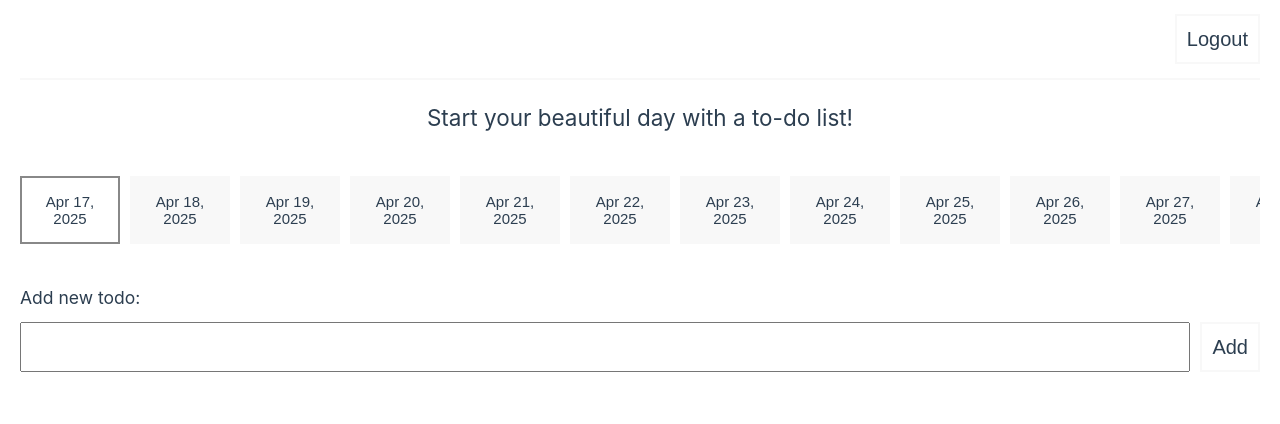
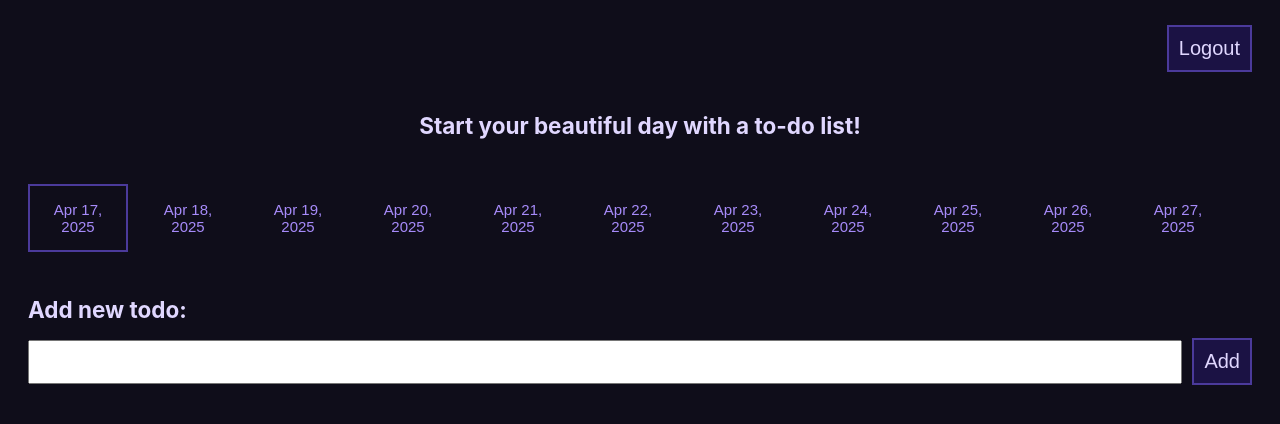
Before and after one commit to amgod1/vue-todo, a Vue app: page /1/todos in a window 1280 px wide. Shown: the top 424 px of the page. Built offline with nearby package versions, Linux system fonts and the light colour scheme; no server answers; the database is empty; sample sign-in values are in the browser's storage.

Commit message:
fix: toast issue, styles classes only and app theme update

```diff
--- a/src/assets/base.css
+++ b/src/assets/base.css
@@ -1,56 +1,35 @@
 /* color palette from <https://github.com/vuejs/theme> */
 :root {
-  --vt-c-white: #ffffff;
-  --vt-c-white-soft: #f8f8f8;
-  --vt-c-white-mute: #f2f2f2;
+  --color-background: #0f0d1a;
+  --color-text: #e0d7ff;
 
-  --vt-c-black: #181818;
-  --vt-c-black-soft: #222222;
-  --vt-c-black-mute: #282828;
+  --color-button-bg: #1b1244;
+  --color-button-text: #a78bfa;
+  --color-button-border: #4b3a9b;
 
-  --vt-c-indigo: #2c3e50;
+  --color-button-hover-bg: #2a1d67;
+  --color-button-hover-text: #ffffff;
 
-  --vt-c-divider-light-1: rgba(60, 60, 60, 0.29);
-  --vt-c-divider-light-2: rgba(60, 60, 60, 0.12);
-  --vt-c-divider-dark-1: rgba(84, 84, 84, 0.65);
-  --vt-c-divider-dark-2: rgba(84, 84, 84, 0.48);
+  --scrollbar-thumb: #3e3366;
+  --scrollbar-thumb-hover: #5a4a94;
+  --scrollbar-track: #1a162e;
 
-  --vt-c-text-light-1: var(--vt-c-indigo);
-  --vt-c-text-light-2: rgba(60, 60, 60, 0.66);
-  --vt-c-text-dark-1: var(--vt-c-white);
-  --vt-c-text-dark-2: rgba(235, 235, 235, 0.64);
+  --toast-success-border: #2ecc71;
+  --toast-success-bg: #1e2f27;
+  --toast-success-text: #a9f5c5;
+
+  --toast-error-border: #e74c3c;
+  --toast-error-bg: #2c1f1e;
+  --toast-error-text: #f5a9a9;
+
+  --toast-undo-btn-bg: transparent;
+  --toast-undo-btn-text: #a9f5c5;
+  --toast-undo-btn-border: 1px solid #2ecc71;
+  --toast-undo-btn-hover-bg: #2ecc71;
+  --toast-undo-btn-hover-text: #0d1f15;
 }
 
-/* semantic color variables for this project */
-:root {
-  --color-background: var(--vt-c-white);
-  --color-background-soft: var(--vt-c-white-soft);
-  --color-background-mute: var(--vt-c-white-mute);
-
-  --color-border: var(--vt-c-divider-light-2);
-  --color-border-hover: var(--vt-c-divider-light-1);
-
-  --color-heading: var(--vt-c-text-light-1);
-  --color-text: var(--vt-c-text-light-1);
-
-  --section-gap: 160px;
-}
-
-@media (prefers-color-scheme: dark) {
-  :root {
-    --color-background: var(--vt-c-black);
-    --color-background-soft: var(--vt-c-black-soft);
-    --color-background-mute: var(--vt-c-black-mute);
-
-    --color-border: var(--vt-c-divider-dark-2);
-    --color-border-hover: var(--vt-c-divider-dark-1);
-
-    --color-heading: var(--vt-c-text-dark-1);
-    --color-text: var(--vt-c-text-dark-2);
-  }
-}
-
-*,
+*/ *,
 *::before,
 *::after {
   box-sizing: border-box;
@@ -84,3 +63,13 @@ body {
   -webkit-font-smoothing: antialiased;
   -moz-osx-font-smoothing: grayscale;
 }
+
+p,
+h1,
+h2,
+h3,
+h4,
+h5,
+h6 {
+  margin: 0;
+}
--- a/src/components/AddTodo.vue
+++ b/src/components/AddTodo.vue
@@ -19,8 +19,8 @@ const handleClick = () => {
 
 <template>
   <section>
-    <h3>Add new todo:</h3>
-    <div>
+    <h2>Add new todo:</h2>
+    <div class="input-wrapper">
       <StyledInput :modelValue="modelValue" @update:modelValue="updateInput" class="add-input" />
       <StyledButton @click="handleClick">Add</StyledButton>
     </div>
@@ -28,7 +28,7 @@ const handleClick = () => {
 </template>
 
 <style scoped>
-section div {
+.input-wrapper {
   display: flex;
   justify-content: space-between;
   align-items: center;
@@ -37,6 +37,5 @@ section div {
 
 .add-input {
   width: 100%;
-  height: 50px;
 }
 </style>
--- a/src/components/AuthForm.vue
+++ b/src/components/AuthForm.vue
@@ -42,7 +42,7 @@ onBeforeRouteLeave((_, __, next) => {
 </script>
 
 <template>
-  <form @submit.prevent="onFormSubmit">
+  <form @submit.prevent="onFormSubmit" class="auth-form">
     <StyledInput
       type="email"
       placeholder="email"
@@ -61,7 +61,7 @@ onBeforeRouteLeave((_, __, next) => {
 </template>
 
 <style>
-form {
+.auth-form {
   margin: 0 auto;
   width: 300px;
   display: flex;
--- a/src/components/Header.vue
+++ b/src/components/Header.vue
@@ -14,13 +14,13 @@ const handleClick = async () => {
 </script>
 
 <template>
-  <header>
+  <header class="header">
     <StyledButton @click="handleClick">{{ authStore.user ? 'Logout' : 'Login' }}</StyledButton>
   </header>
 </template>
 
 <style>
-header {
+.header {
   height: 80px;
   display: flex;
   justify-content: flex-end;
--- a/src/components/SelectDateButtons.vue
+++ b/src/components/SelectDateButtons.vue
@@ -17,11 +17,12 @@ const isActive = (date) => selectedDate === date
 </script>
 
 <template>
-  <div>
+  <div class="buttons-wrapper">
     <button
       v-for="date in dates"
       :key="date.id"
       @click="selectDate(date)"
+      class="date-button"
       :class="{ active: isActive(date) }"
     >
       {{ formatDate(date) }}
@@ -30,7 +31,7 @@ const isActive = (date) => selectedDate === date
 </template>
 
 <style scoped>
-div {
+.buttons-wrapper {
   width: 100%;
   display: flex;
   flex-direction: row;
@@ -40,38 +41,43 @@ div {
   gap: 10px;
 }
 
-div::-webkit-scrollbar {
+.buttons-wrapper::-webkit-scrollbar {
   height: 8px;
 }
 
-div::-webkit-scrollbar-thumb {
-  background-color: #888;
+.buttons-wrapper::-webkit-scrollbar-track {
+  background-color: var(--scrollbar-track);
   border-radius: 4px;
 }
 
-div::-webkit-scrollbar-thumb:hover {
-  background-color: #555;
+.buttons-wrapper::-webkit-scrollbar-thumb {
+  background-color: var(--scrollbar-thumb);
+  border-radius: 4px;
 }
 
-div button {
+.buttons-wrapper::-webkit-scrollbar-thumb:hover {
+  background-color: var(--scrollbar-thumb-hover);
+}
+
+.date-button {
   min-width: 100px;
   text-decoration: none;
   background-color: var(--color-background-soft);
   border: 0;
-  color: var(--color-text);
+  color: var(--color-button-text);
   font-size: 15px;
   padding: 15px;
   border: 2px solid transparent;
 
   &:hover {
     cursor: pointer;
-    background: transparent;
-    border: 2px solid #888;
+    color: var(--color-button-hover-text);
+    background: var(--color-button-hover-bg);
+    border: 2px solid var(--color-button-border);
   }
 }
 
-button.active {
-  background: transparent;
-  border: 2px solid #888;
+.date-button.active {
+  border: 2px solid var(--color-button-border);
 }
 </style>
--- a/src/components/ToastItem.vue
+++ b/src/components/ToastItem.vue
@@ -20,14 +20,14 @@ const undoDeleteHandler = () => {
 <template>
   <div class="toast-item" :class="toast.status">
     <p>{{ message }}</p>
-    <StyledButton v-if="isDelete" @click="undoDeleteHandler">undo</StyledButton>
+    <StyledButton v-if="isDelete" @click="undoDeleteHandler" :undo="isDelete">Undo</StyledButton>
   </div>
 </template>
 
 <style scoped>
 .toast-item {
-  padding: 20px;
-  height: 80px;
+  padding: 0 20px;
+  height: 60px;
   width: 250px;
 
   display: flex;
@@ -35,15 +35,18 @@ const undoDeleteHandler = () => {
   justify-content: space-between;
 
   font-size: medium;
-  background-color: var(--color-background-soft);
   border: 1px solid #888;
 }
 
-.success {
-  border: 1px solid greenyellow;
+.toast-item.success {
+  border-color: var(--toast-success-border);
+  background-color: var(--toast-success-bg);
+  color: var(--toast-success-text);
 }
 
-.error {
-  border: 1px solid red;
+.toast-item.error {
+  border-color: var(--toast-error-border);
+  background-color: var(--toast-error-bg);
+  color: var(--toast-error-text);
 }
 </style>
--- a/src/components/TodoItem.vue
+++ b/src/components/TodoItem.vue
@@ -52,7 +52,7 @@ const toggleEdit = async () => {
   }
 }
 
-const editButtonTitle = computed(() => (editState.isEditActive ? 'cancel' : 'edit'))
+const editButtonTitle = computed(() => (editState.isEditActive ? 'Cancel' : 'Edit'))
 </script>
 
 <template>
@@ -63,6 +63,7 @@ const editButtonTitle = computed(() => (editState.isEditActive ? 'cancel' : 'edi
         :checked="todo.done"
         :disabled="editState.isEditActive"
         @change="emitStatusUpdate"
+        class="checkbox-input"
       />
       <StyledInput
         v-if="editState.isEditActive"
@@ -70,12 +71,12 @@ const editButtonTitle = computed(() => (editState.isEditActive ? 'cancel' : 'edi
         ref="inputRef"
         class="edit-input"
       ></StyledInput>
-      <h4 v-else :class="{ done: todo.done }">{{ todo.title }}</h4>
+      <p v-else class="todo-text" :class="{ done: todo.done }">{{ todo.title }}</p>
     </div>
     <div class="buttons-wrapper">
-      <StyledButton @click="emitTitleUpdate" v-if="editState.isEditActive">save</StyledButton>
+      <StyledButton @click="emitTitleUpdate" v-if="editState.isEditActive">Save</StyledButton>
       <StyledButton @click="toggleEdit">{{ editButtonTitle }}</StyledButton>
-      <StyledButton @click="emitRemove">delete</StyledButton>
+      <StyledButton @click="emitRemove">Delete</StyledButton>
     </div>
   </section>
 </template>
@@ -97,17 +98,17 @@ const editButtonTitle = computed(() => (editState.isEditActive ? 'cancel' : 'edi
   align-items: center;
 }
 
-input[type='checkbox'] {
+.checkbox-input {
   cursor: pointer;
   width: 20px;
   height: 20px;
 }
 
-h4 {
+.todo-text {
   font-size: 20px;
 }
 
-.done {
+.todo-text.done {
   text-decoration: line-through;
 }
 
--- a/src/components/TodoList.vue
+++ b/src/components/TodoList.vue
@@ -20,7 +20,7 @@ const emitRemove = (id) => {
 </script>
 
 <template>
-  <section v-if="todosForSelectedDay.length">
+  <section v-if="todosForSelectedDay.length" class="list-wrapper">
     <h3>Todo List:</h3>
     <TodoItem
       v-for="todo in todosForSelectedDay"
@@ -33,7 +33,7 @@ const emitRemove = (id) => {
 </template>
 
 <style scoped>
-section {
+.list-wrapper {
   display: flex;
   flex-direction: column;
   gap: 10px;
--- a/src/components/ui/StyledButton.vue
+++ b/src/components/ui/StyledButton.vue
@@ -1,6 +1,7 @@
 <script setup>
 defineProps({
   disabled: Boolean,
+  undo: Boolean,
 })
 
 const emit = defineEmits(['click'])
@@ -16,7 +17,7 @@ const handleClick = (event) => {
     @click="handleClick"
     :disabled="disabled"
     class="styled-button"
-    :class="{ disabled: disabled && 'disabled' }"
+    :class="{ disabled: disabled, undo: undo }"
   >
     <slot>submit</slot>
   </button>
@@ -25,21 +26,33 @@ const handleClick = (event) => {
 <style scoped>
 .styled-button {
   text-decoration: none;
-  background: transparent;
-  border: 2px solid var(--color-background-soft);
+  background: var(--color-button-bg);
+  border: 2px solid var(--color-button-border);
   color: var(--color-text);
   font-size: 20px;
   vertical-align: middle;
-  height: 50px;
-  padding: 0 10px;
+  padding: 10px;
 
   &:hover {
     cursor: pointer;
-    background-color: var(--color-background-soft);
-  }
-  &.disabled {
-    background: transparent;
-    cursor: not-allowed;
+    color: var(--color-button-hover-text);
+    background-color: var(--color-button-hover-bg);
   }
 }
+
+.styled-button.disabled {
+  cursor: not-allowed;
+  opacity: 0.6;
+}
+
+.styled-button.undo {
+  background-color: var(--toast-undo-btn-bg);
+  color: var(--toast-undo-btn-text);
+  border: var(--toast-undo-btn-border);
+}
+
+.styled-button.undo:hover {
+  background-color: var(--toast-undo-btn-hover-bg);
+  color: var(--toast-undo-btn-hover-text);
+}
 </style>
--- a/src/components/ui/StyledInput.vue
+++ b/src/components/ui/StyledInput.vue
@@ -27,7 +27,7 @@ defineExpose({
 <style scoped>
 .styled-input {
   height: 40px;
-  padding: 10px;
+  padding: 0 10px;
   font-size: 15px;
 
   &:focus {
--- a/src/stores/todo.js
+++ b/src/stores/todo.js
@@ -1,4 +1,4 @@
-import { ref } from 'vue'
+import { ref, reactive } from 'vue'
 import { defineStore } from 'pinia'
 import { useAuthStore } from '@/stores/auth'
 import { todoService } from '@/services/todoService'
@@ -6,15 +6,17 @@ import { tryCatchHandler } from '@/utils/tryCatchHandler'
 import { useToast } from '@/composables/useToast'
 import { TOAST_TYPES } from '@/constants/toasts'
 
-const deletedTodos = ref([])
 export const useTodoStore = defineStore('todo', () => {
   const { showToast, removeToast } = useToast()
   const todos = ref({})
+  const softDeleteTimeouts = reactive({})
   const authStore = useAuthStore()
 
   const getTodosForSelectedDay = (selectedDate) => {
     const dayTodos = todos.value[selectedDate]
-    return dayTodos ? Object.values(todos.value[selectedDate]) : []
+    return dayTodos
+      ? Object.values(todos.value[selectedDate]).filter((todo) => !softDeleteTimeouts[todo.id])
+      : []
   }
 
   const fetchTodos = async () => {
@@ -50,21 +52,17 @@ export const useTodoStore = defineStore('todo', () => {
       await tryCatchHandler(() => todoService.delete(authStore.user, date, id))
     }, 3000)
 
-    deletedTodos.value.push({ id, timeoutId })
+    softDeleteTimeouts[id] = timeoutId
 
-    showToast(TOAST_TYPES.TODO_DELETE, 'success', id)
+    showToast(TOAST_TYPES.TODO_DELETE, 'success', { todoId: id })
   }
 
-  const undoDelete = (toastId, deletedId) => {
-    if (!date || !id || !todo) return
+  const undoDelete = (toastId, toastPayload) => {
+    const { todoId } = toastPayload
 
-    clearTimeout(timeoutId)
+    clearTimeout(softDeleteTimeouts[todoId])
+    delete softDeleteTimeouts[todoId]
 
-    if (!todos.value[date]) {
-      todos.value[date] = {}
-    }
-
-    todos.value[date][id] = todo
     removeToast(toastId)
   }
 
```
